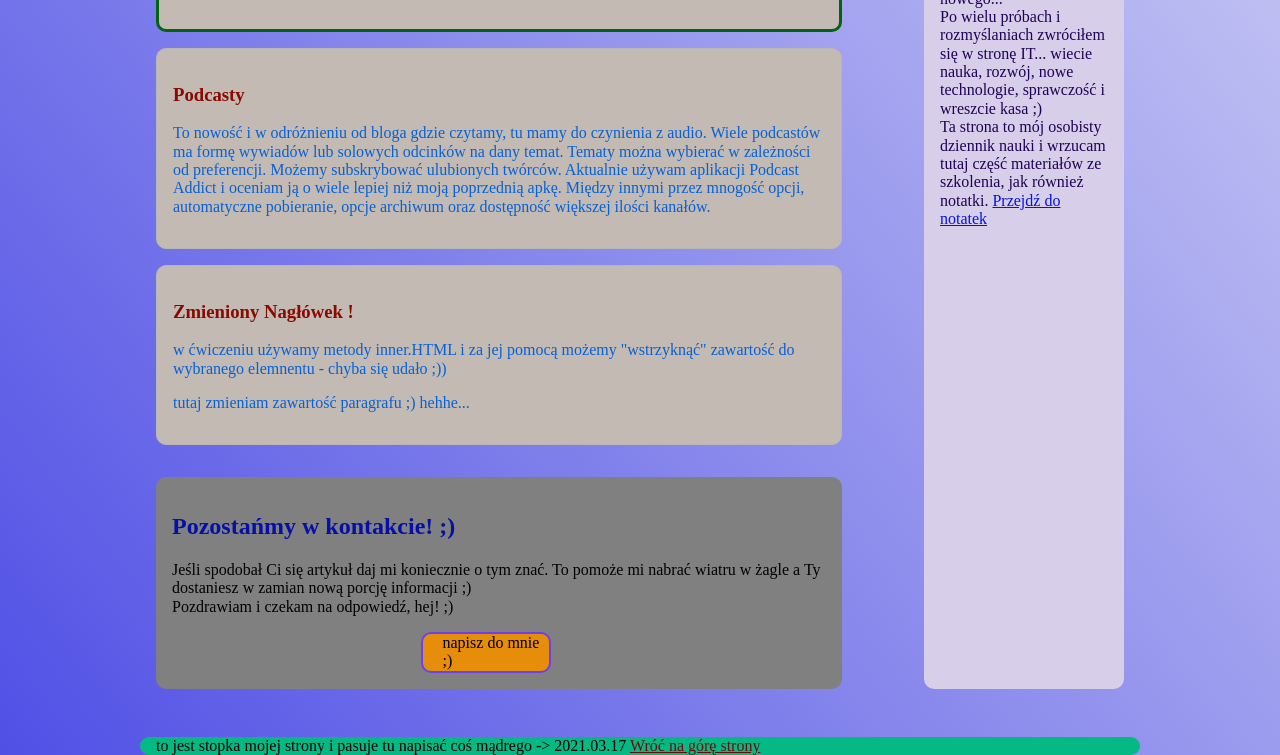
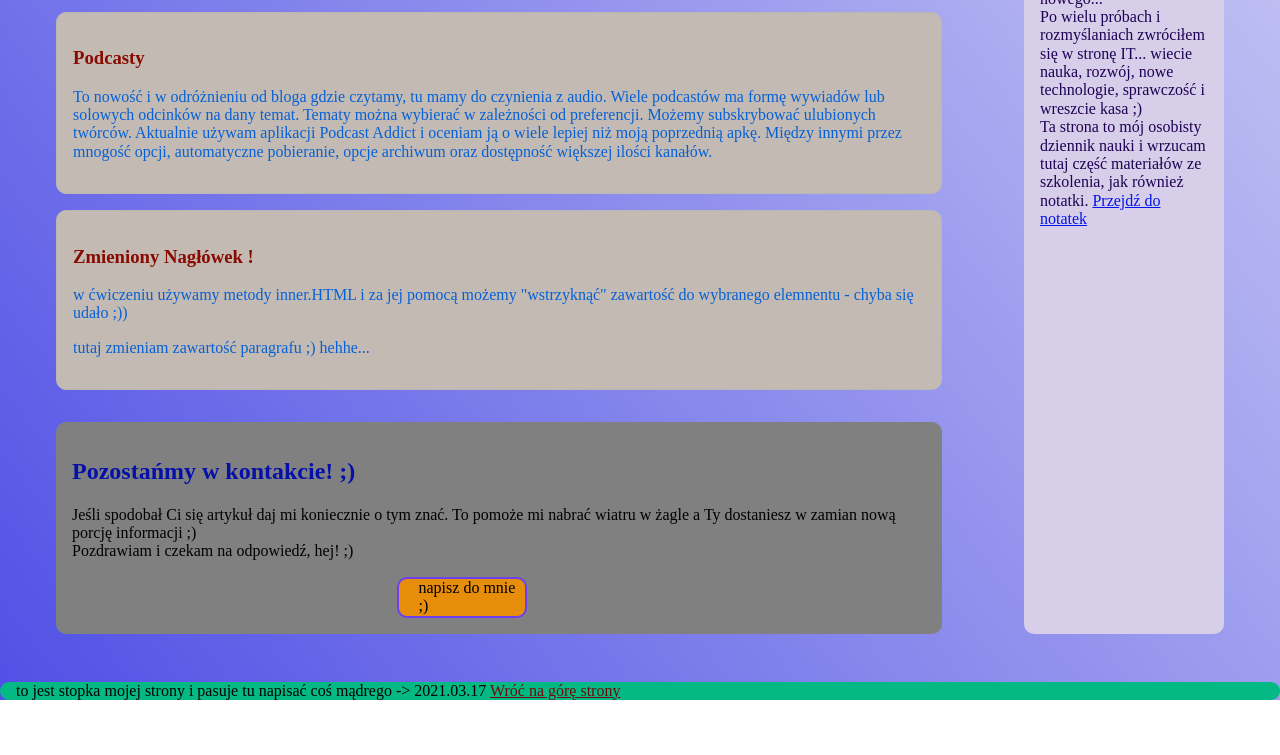
Before and after one commit to konradbujas/homepage, a plain HTML site: page index.html in a window 1280 px wide. Shown: the part 777-1532 px from the top of the page. After the commit the page ends 1477 px from the top, so only its background shows below. Drawn offline with Linux system fonts and the light colour scheme.

Commit message:
resume and bug fix

```diff
--- a/index.html
+++ b/index.html
@@ -10,7 +10,8 @@
   </head>
 
   <body>
-    <header id="top" class="header__navigation">
+    <header id="top">
+      <header class="header__navigation">
       <nav class="navigation navigation--js">
         <a class="navigation__link navigation__link--homepage" href="index.html"
           >strona główna</a
--- a/style.css
+++ b/style.css
@@ -24,7 +24,7 @@ body {
 .footer {
   background: #4aeee677;
   border-radius: 10px;
-  max-width: 1000px;
+  max-width: 100%;
   margin: 0 auto;
   margin-top: 16px;
   padding-left: 16px;
@@ -161,7 +161,7 @@ a {
 }
 
 .main {
-  max-width: 1000px;
+  max-width: 1200px;
   margin: 40px auto 0;
 }
 
```
